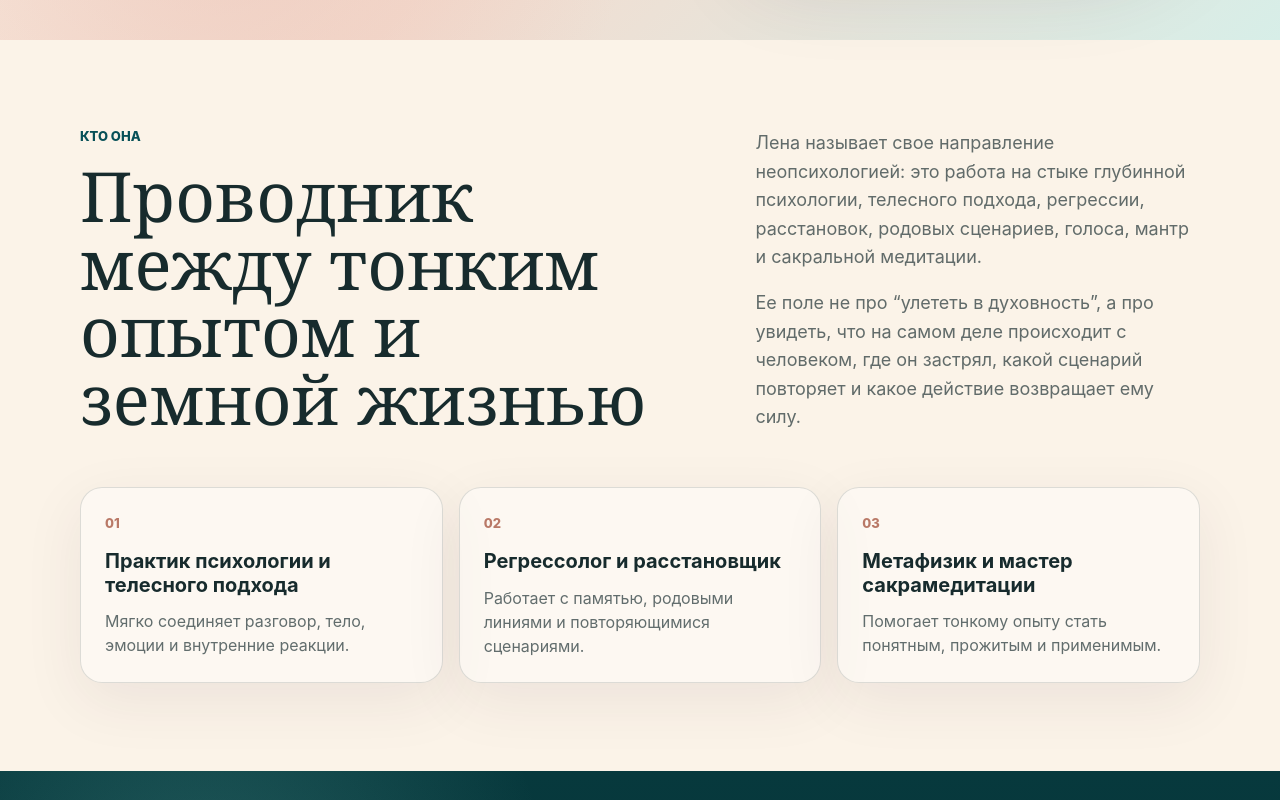
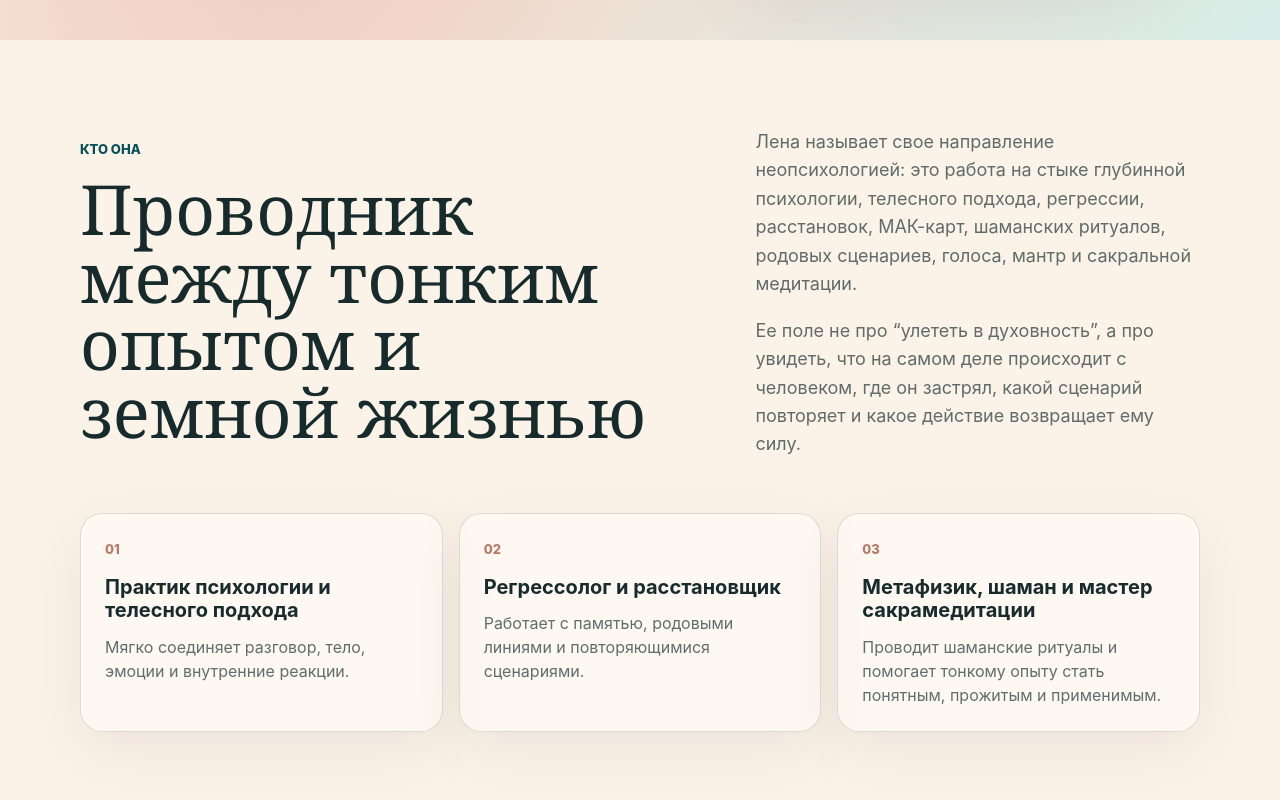
Before and after one commit to pramanthacom/elenanasyrova.ru, a plain HTML site: page index.html in a window 1280 px wide. Shown: the part 760-1560 px from the top of the page. Drawn offline with Linux system fonts and the light colour scheme.

Commit message:
Add shamanic practice details

```diff
--- a/index.html
+++ b/index.html
@@ -4,7 +4,7 @@
   <meta charset="utf-8">
   <meta name="viewport" content="width=device-width, initial-scale=1">
   <title>Елена Насырова</title>
-  <meta name="description" content="Елена Насырова: неопсихолог, практик глубинной психологии, метафизики, регрессии, расстановок, тела, рода, голоса и современной медитации.">
+  <meta name="description" content="Елена Насырова: неопсихолог, практик глубинной психологии, метафизики, регрессии, расстановок, МАК-карт, шаманских ритуалов, тела, рода, голоса и современной медитации.">
   <meta property="og:title" content="Елена Насырова">
   <meta property="og:description" content="Лена переводит тонкое на человеческий язык и доводит мистический опыт до практического изменения в жизни.">
   <meta property="og:type" content="website">
@@ -67,7 +67,8 @@
           <p>
             Лена называет свое направление неопсихологией: это работа
             на стыке глубинной психологии, телесного подхода, регрессии,
-            расстановок, родовых сценариев, голоса, мантр и сакральной медитации.
+            расстановок, МАК-карт, шаманских ритуалов, родовых сценариев,
+            голоса, мантр и сакральной медитации.
           </p>
           <p>
             Ее поле не про “улететь в духовность”, а про увидеть, что на самом
@@ -90,8 +91,8 @@
         </div>
         <div class="fact">
           <span>03</span>
-          <strong>Метафизик и мастер сакрамедитации</strong>
-          <p>Помогает тонкому опыту стать понятным, прожитым и применимым.</p>
+          <strong>Метафизик, шаман и мастер сакрамедитации</strong>
+          <p>Проводит шаманские ритуалы и помогает тонкому опыту стать понятным, прожитым и применимым.</p>
         </div>
       </div>
     </section>
@@ -129,7 +130,8 @@
       <div class="container methods" aria-label="Методы">
         <span>регрессия</span>
         <span>расстановки</span>
-        <span>метафорические карты</span>
+        <span>МАК-карты</span>
+        <span>шаманские ритуалы</span>
         <span>телесный подход</span>
         <span>Хроники Акаши</span>
         <span>Лила</span>
```
